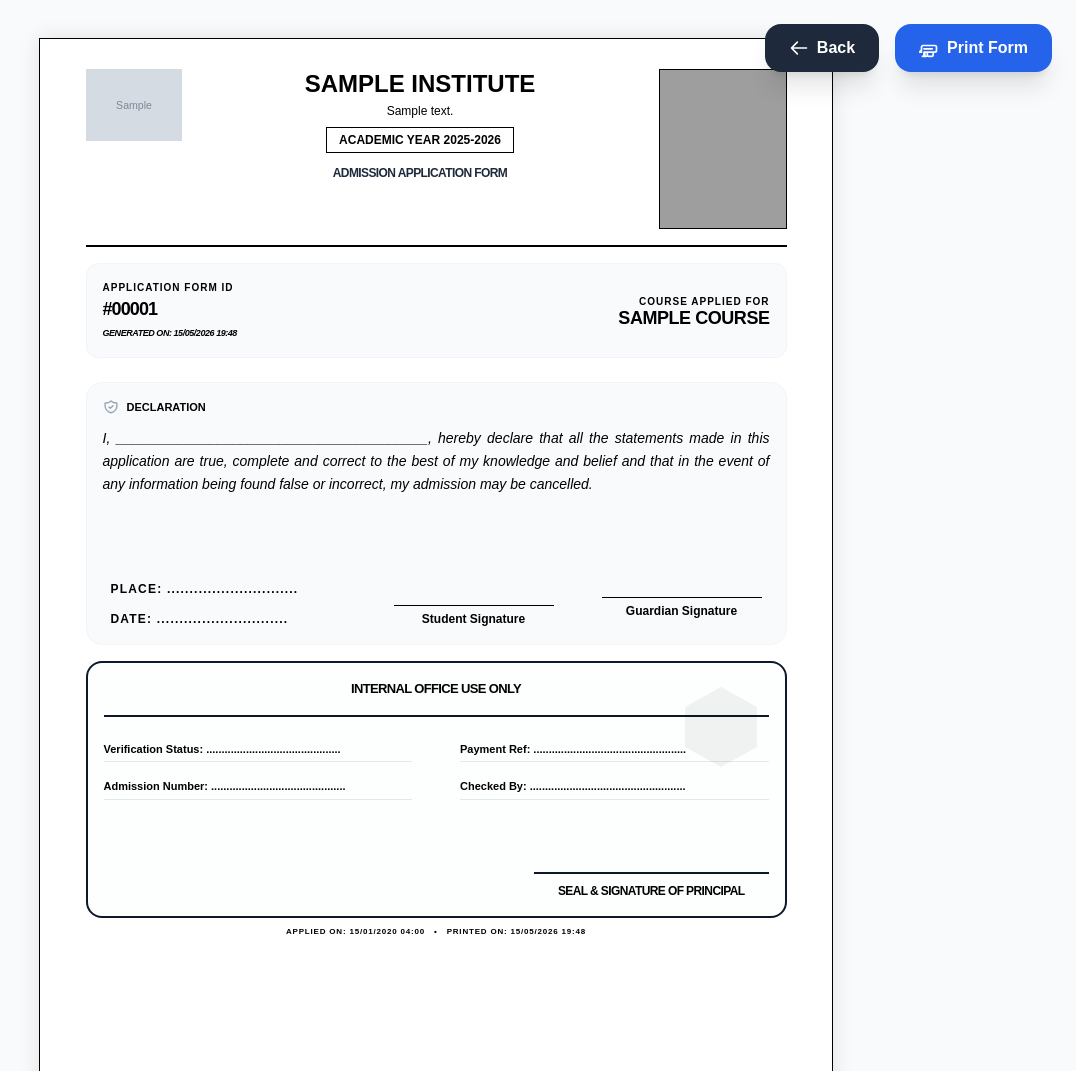
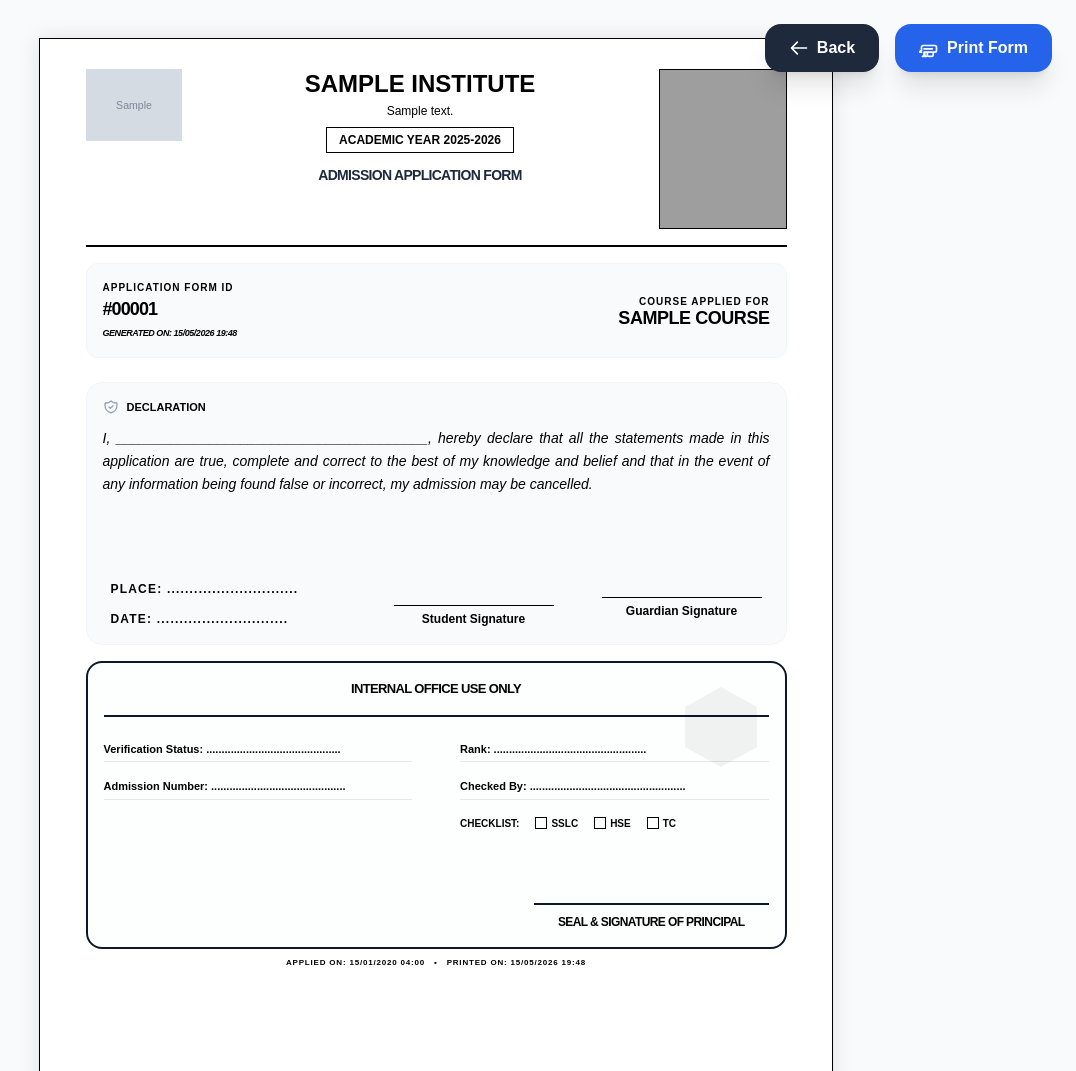
Before and after one commit to iqraait/JDT-Automation-System-, a Django app: page /view/1/ in a window 1280 px wide. Shown: the top 1071 px of the page, without its empty margins (204-1280 px from the left). Run offline with Django 5.2, Linux system fonts and the light colour scheme; a user stored in the database is signed in; tables that the repository leaves empty hold one stand-in row (values such as "Sample post"); grey boxes marked "Sample" are stand-in pictures; data that the repository does not hold is empty; some libraries are stand-ins or nearby versions; grey boxes are pictures that could not be loaded.

Commit message:
Refine printable form: payment info, title size, and office checklist

```diff
--- a/templates/applications/view_application.html
+++ b/templates/applications/view_application.html
@@ -163,7 +163,7 @@
                 <div class="mt-2 inline-block px-3 py-1 border border-black text-xs font-bold uppercase">
                     Academic Year {{ app.academic_year|default:"2025-2026" }}
                 </div>
-                <h6 class="text-xs font-black uppercase mt-3 tracking-tighter text-slate-800">Admission Application Form</h6>
+                <h6 class="text-sm font-black uppercase mt-3 tracking-tighter text-slate-800">Admission Application Form</h6>
             </div>
             <div class="w-32">
                 {% if photo %}
@@ -351,10 +351,16 @@
                         ............................................</p>
                 </div>
                 <div class="space-y-4">
-                    <p class="border-b border-slate-200 pb-1">Payment Ref:
+                    <p class="border-b border-slate-200 pb-1">Rank:
                         ..................................................</p>
                     <p class="border-b border-slate-200 pb-1">Checked By:
                         ...................................................</p>
+                    <div class="flex gap-4 mt-2 text-[10px] uppercase">
+                        <span>Checklist:</span>
+                        <div class="flex items-center gap-1"><span class="w-3 h-3 border border-black inline-block"></span> SSLC</div>
+                        <div class="flex items-center gap-1"><span class="w-3 h-3 border border-black inline-block"></span> HSE</div>
+                        <div class="flex items-center gap-1"><span class="w-3 h-3 border border-black inline-block"></span> TC</div>
+                    </div>
                 </div>
             </div>
 
@@ -368,10 +374,9 @@
         </div>
 
         {% if payment %}
-        <p class="text-center text-[14px] text-slate-400 font-bold uppercase mt-10 tracking-widest">
+        <p class="text-center text-[12px] text-slate-400 font-bold uppercase mt-10 tracking-widest">
             Payment: {{ payment.get_status_display|upper }} &nbsp;•&nbsp;
-            ID: {{ payment.gateway_transaction_id|default:payment.merchant_txn_no|default:"-" }} &nbsp;•&nbsp;
-            Mode: {{ payment.payment_mode|upper }}
+            ID: {{ payment.gateway_transaction_id|default:payment.merchant_txn_no|default:"-" }}
             {% if payment.gateway_response.vpa or payment.gateway_response.upi_id or payment.gateway_response.customer_vpa %}
             &nbsp;•&nbsp; UPI: {{ payment.gateway_response.vpa|default:payment.gateway_response.upi_id|default:payment.gateway_response.customer_vpa }}
             {% endif %}
```
Also changed, not shown: templates/institute/view_application.html (+10 -5 lines).
